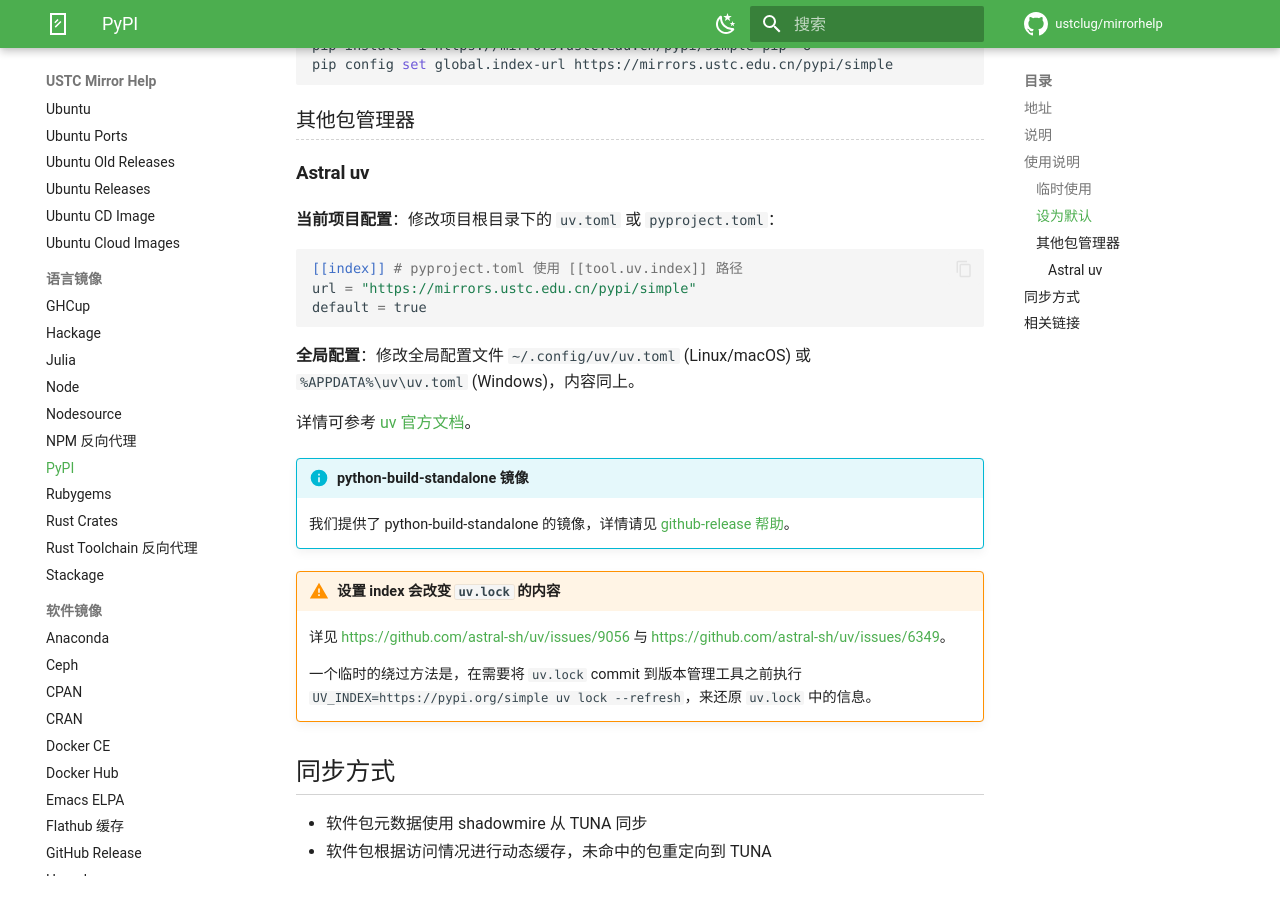
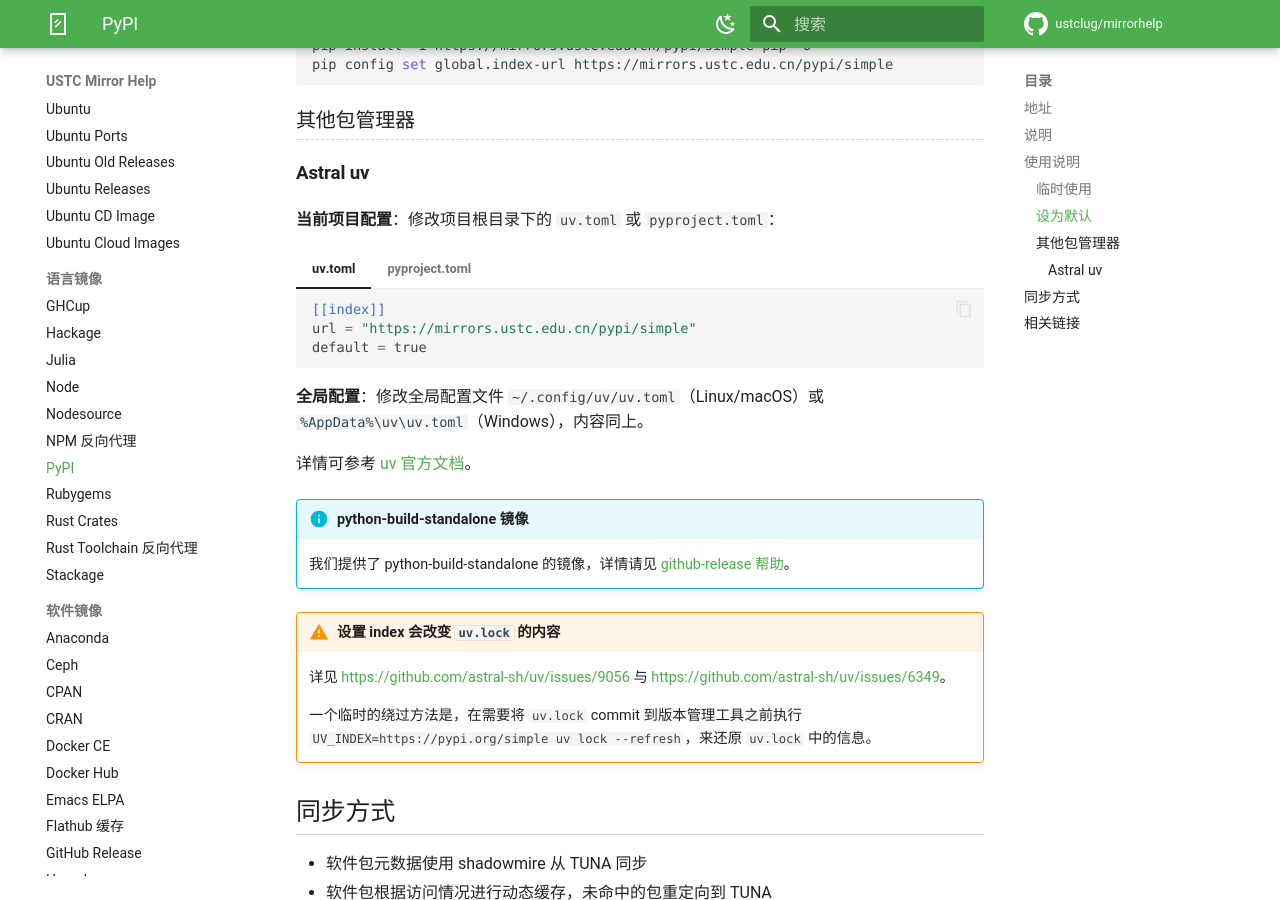
Before and after one commit to ustclug/mirrorhelp, an MkDocs documentation site: the page built from docs/pypi.md, in a window 1280 px wide and 900 px high, scrolled down 661 px. Built offline with MkDocs 1.6.1 and Material for MkDocs 9.7.7, drawn with Linux system fonts in a browser that asks for light colours; comment, search, counter and statistics services are not loaded.

Commit message:
Revise PyPI configuration instructions in pypi.md
Updated configuration instructions for 'uv.toml' and 'pyproject.toml' files, including global configuration details.

````diff
--- a/docs/pypi.md
+++ b/docs/pypi.md
@@ -30,13 +30,23 @@
 
 **当前项目配置**：修改项目根目录下的 `uv.toml` 或 `pyproject.toml`：
 
-```toml
-[[index]] # pyproject.toml 使用 [[tool.uv.index]] 路径
-url = "https://mirrors.ustc.edu.cn/pypi/simple"
-default = true
-```
+=== "uv.toml"
 
-**全局配置**：修改全局配置文件 `~/.config/uv/uv.toml` (Linux/macOS) 或 `%APPDATA%\uv\uv.toml` (Windows)，内容同上。
+    ```toml
+    [[index]]
+    url = "https://mirrors.ustc.edu.cn/pypi/simple"
+    default = true
+    ```
+
+=== "pyproject.toml"
+
+    ```toml
+    [[tool.uv.index]]
+    url = "https://mirrors.ustc.edu.cn/pypi/simple"
+    default = true
+    ```
+
+**全局配置**：修改全局配置文件 `~/.config/uv/uv.toml`（Linux/macOS）或 `%AppData%\uv\uv.toml`（Windows），内容同上。
 
 详情可参考 [uv 官方文档](https://docs.astral.sh/uv/concepts/configuration-files/)。
 
````
